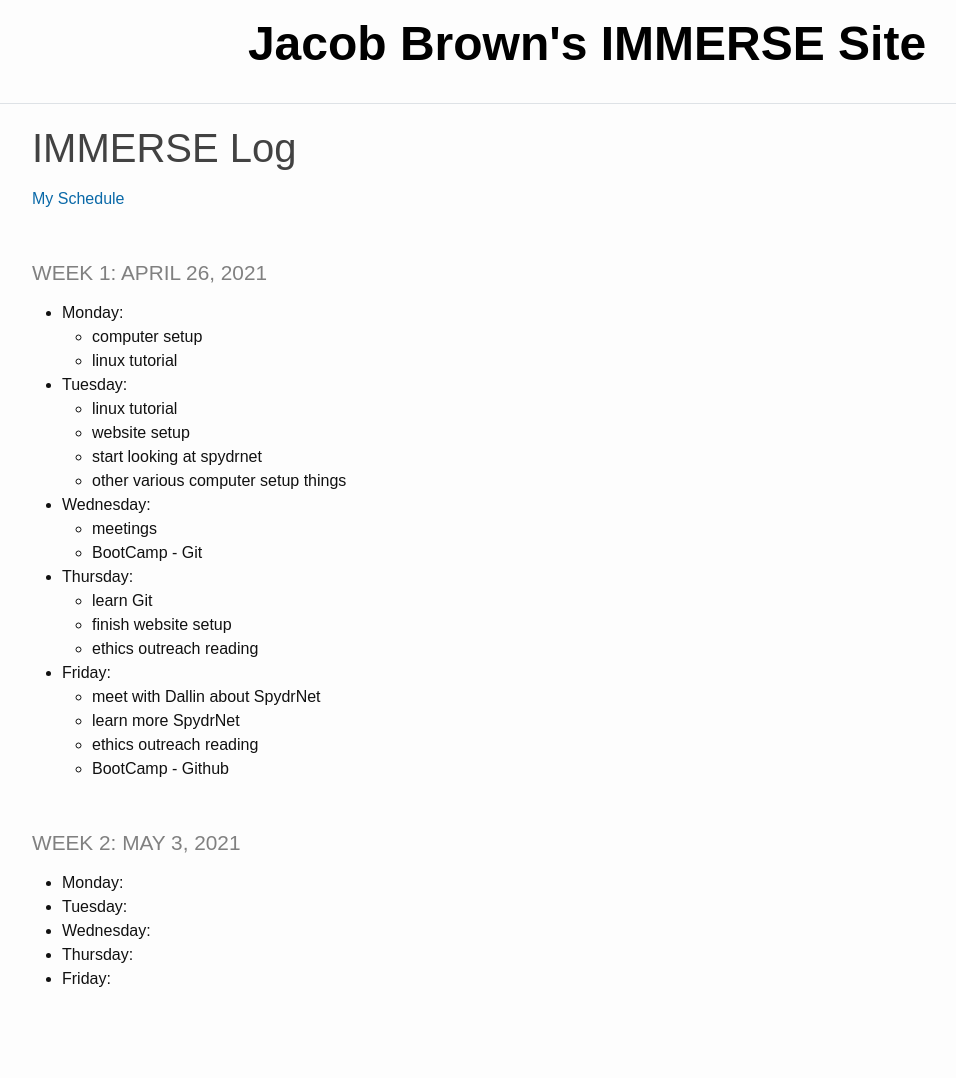
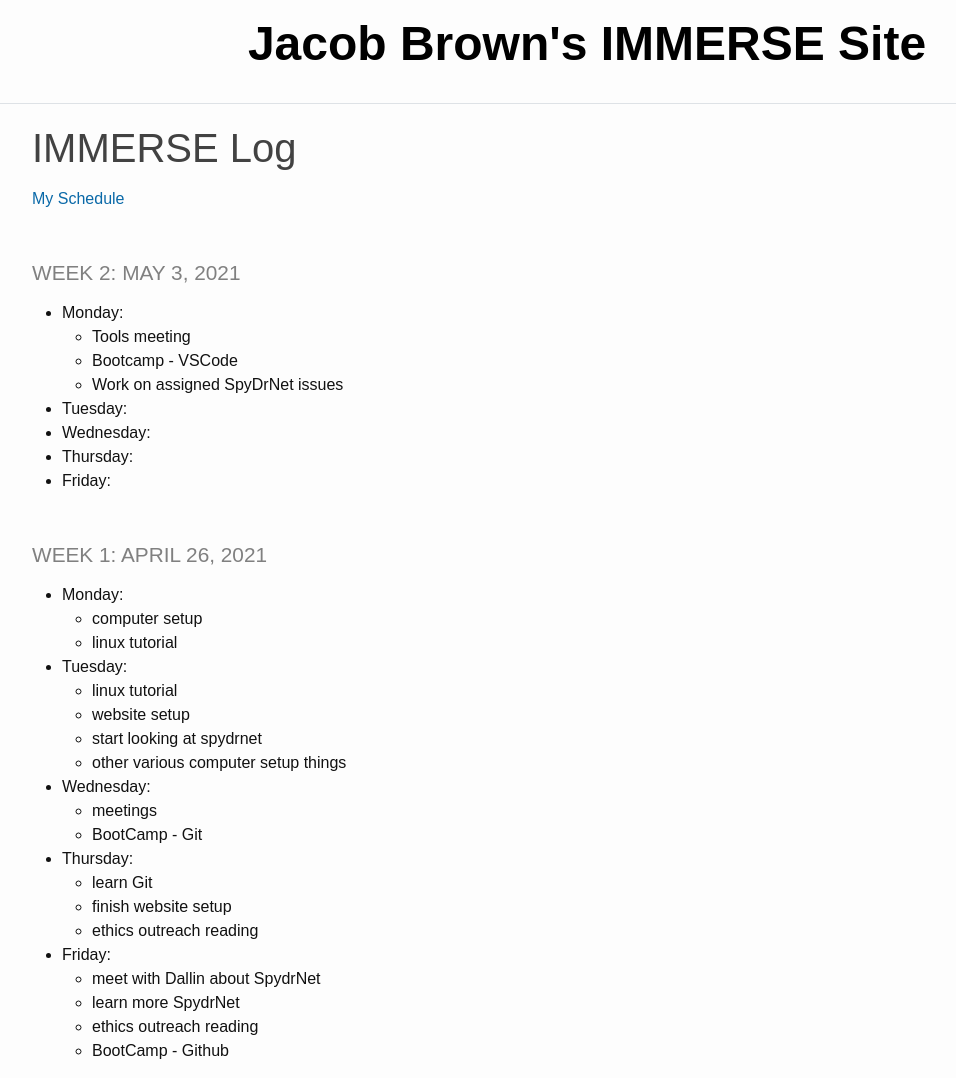
Before and after one commit to jacobdbrown4/jacob_brown, a Jekyll site: the page built from _pages/log.md, in a window 1280 px wide and 1078 px high. Shown: the whole window, without its empty margins (53-1009 px from the left). Built offline with Jekyll 4.4.1, drawn with Linux system fonts in a browser that asks for light colours.

Commit message:
updated log

```diff
--- a/_pages/log.md
+++ b/_pages/log.md
@@ -4,6 +4,17 @@ title: IMMERSE Log
 ---
 
 [My Schedule](https://jacobdbrown4.github.io/jacob_brown//pages/schedule/)
+
+### Week 2: May 3, 2021
+
+* **Monday**:
+  * Tools meeting
+  * Bootcamp - VSCode
+  * Work on assigned SpyDrNet issues
+* **Tuesday**:
+* **Wednesday**:
+* **Thursday**:
+* **Friday**:
 
 ### Week 1: April 26, 2021
 
```
Also changed, not shown: other parts of _pages/log.md (+0 -7 lines).
